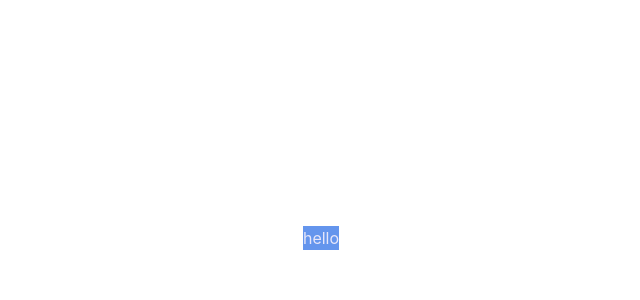
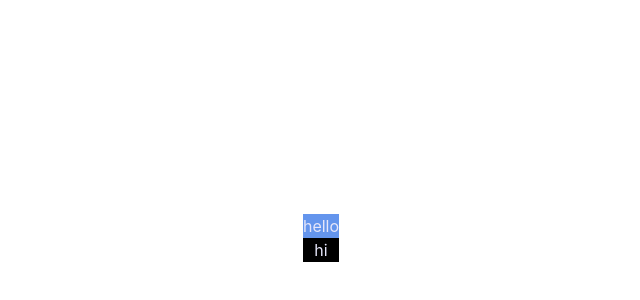
Before and after one commit to w7595wen/React-Project, a React (Vite) app in the folder vite-project/: page / in a window 1280 px wide. Shown: the part 162-462 px from the top of the page, without its empty margins (319-959 px from the left). Built offline with nearby package versions, Linux system fonts and the light colour scheme.

Commit message:
Added another text box

```diff
--- a/vite-project/src/App.jsx
+++ b/vite-project/src/App.jsx
@@ -33,6 +33,11 @@ function App() {
     bgColor='CornflowerBlue'
     textColor= 'Lavender'                                 /*the prop corresponds to what's destructured there */
     />
+
+    <Box label= 'hi'
+    bgColor='Black'
+    textColor= 'Lavender'                                 /*the prop corresponds to what's destructured there */
+    />
   </div>;
 };
 
```
